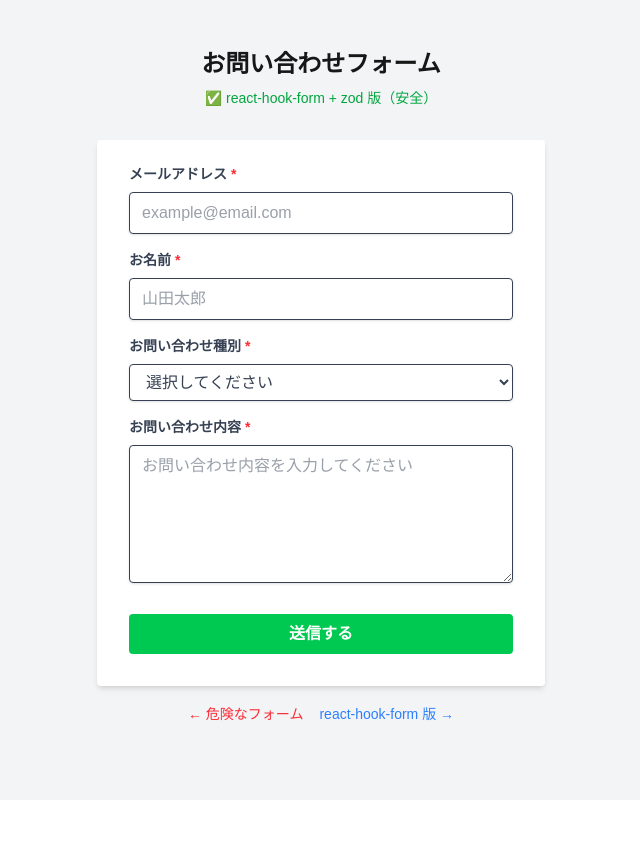
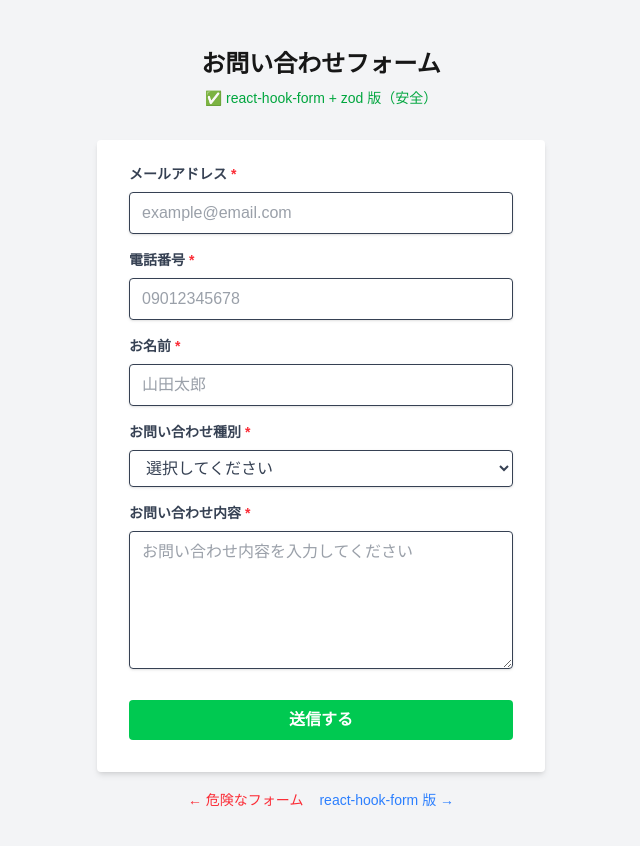
Before and after one commit to taketo45/security-form, a Next.js app: page /zod-form in a window 1280 px wide. Shown: the top 846 px of the page, without its empty margins (319-959 px from the left). Before the commit the page ends 800 px from the top, so only its background shows below. Built offline with nearby package versions, Linux system fonts and the light colour scheme.

Commit message:
課題1対応: 電話番号フィールドの追加

```diff
--- a/src/app/zod-form/page.tsx
+++ b/src/app/zod-form/page.tsx
@@ -33,6 +33,16 @@ const formSchema = z.object({
     .string()
     .min(1, "お名前は必須です")
     .max(50, "50文字以内で入力してください"),
+
+  // 電話番号
+  // - 任意入力（必須ではない）                                          │
+  //  ・入力された場合は 10〜11桁の数字のみ                                │
+  //  ・ハイフンなし
+  tel: z
+    .string()
+    .regex(/^[0-9]{10,11}$/, "10〜11桁の数字で入力してください")
+    .optional()
+    .or(z.literal("")), // 空文字も OK にする,
 
   // 種別
   // - 許可された値のみ（enum）
@@ -121,6 +131,26 @@ export default function ZodForm() {
             {errors.email && (
               <p className="text-red-500 text-xs mt-1">
                 {errors.email.message}
+              </p>
+            )}
+          </div>
+
+          {/* 電話番号 */}
+          <div className="mb-4">
+            <label className="block text-gray-700 text-sm font-bold mb-2">
+              電話番号 <span className="text-red-500">*</span>
+            </label>
+            <input
+              type="text"
+              {...register("tel")}
+              className={`shadow border rounded w-full py-2 px-3 text-gray-700${
+                errors.tel ? "border-red-500" : ""
+              }`}
+              placeholder="09012345678"
+            />
+            {errors.tel && (
+              <p className="text-red-500 text-xs mt-1">
+                {errors.tel.message}
               </p>
             )}
           </div>
```
